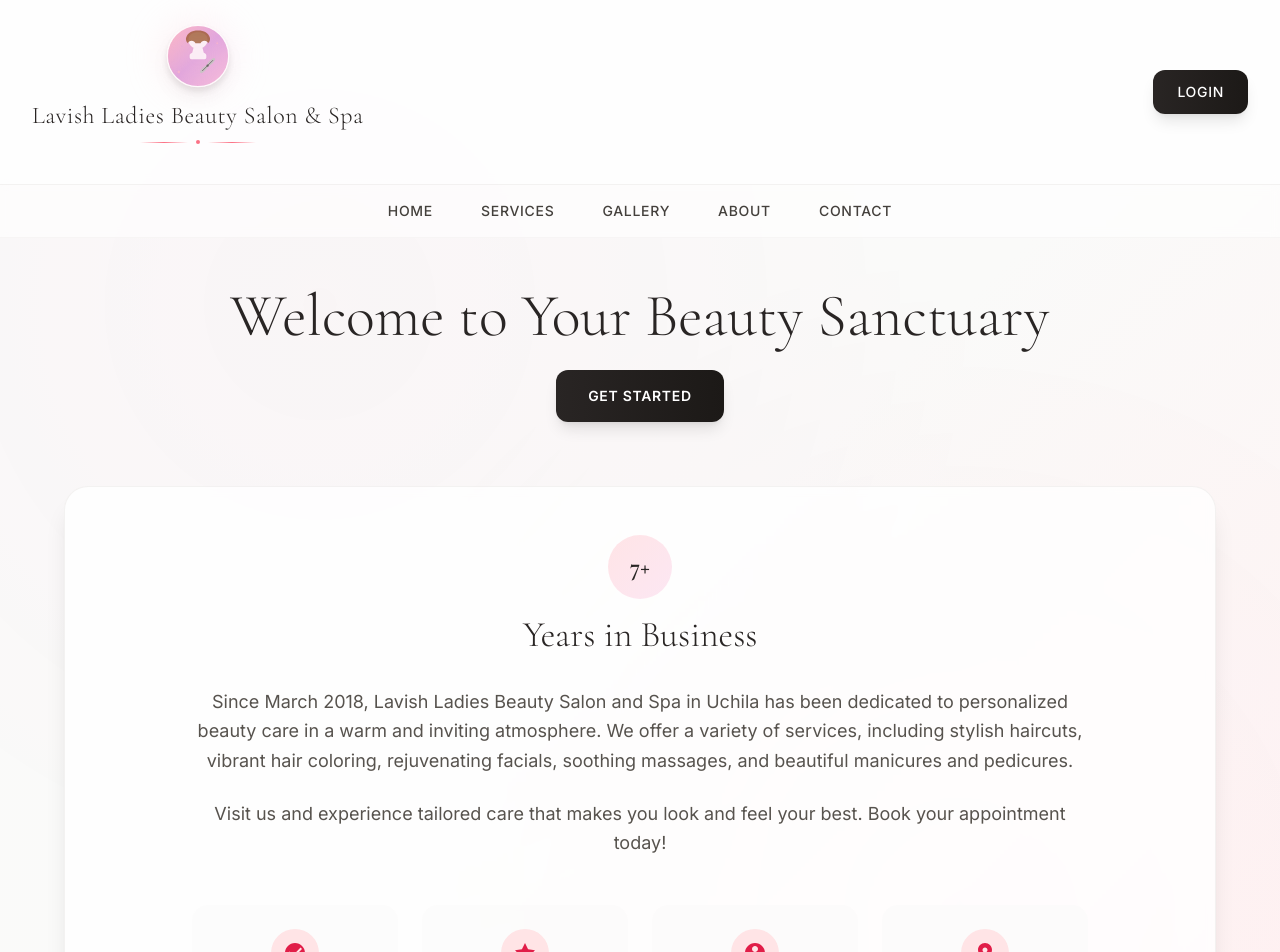
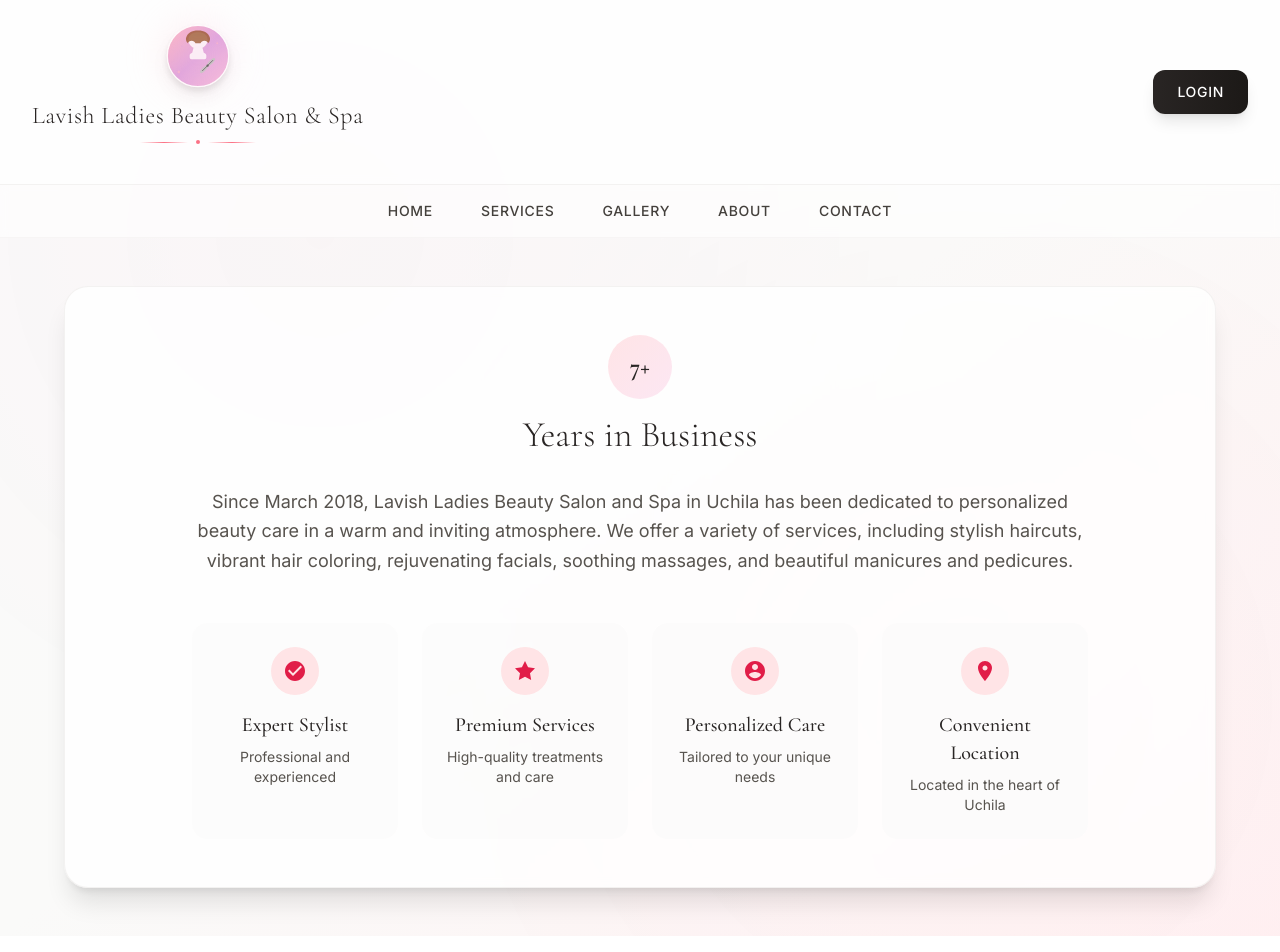
Before and after one commit to KrithikaRaviraj/super-eureka, a React (Create React App) app: page / in a window 1280 px wide. Shown: the top 952 px of the page. Built offline with nearby package versions, Linux system fonts and the light colour scheme.

Commit message:
Enhance Welcome component to retrieve user name and email from localStorage session for improved user experience

```diff
--- a/src/App.js
+++ b/src/App.js
@@ -392,19 +392,6 @@ function AppContent({ modal, setModal, sidebarOpen, setSidebarOpen }) {
 
             <main className="relative z-10 py-12 px-4">
               <div className="max-w-6xl mx-auto">
-                {/* Hero Section */}
-                <div className="text-center mb-16">
-                  <h1 className="font-serif text-4xl sm:text-5xl lg:text-6xl font-light text-stone-800 mb-6 leading-tight">
-                    Welcome to Your Beauty Sanctuary
-                  </h1>
-                  <button
-                    onClick={() => isLoggedIn ? navigate('/welcome', { state: userInfo }) : setModal("signin")}
-                    className="bg-gradient-to-r from-stone-800 to-stone-900 hover:from-stone-900 hover:to-black text-white font-sans font-semibold py-4 px-8 rounded-xl transition-all duration-300 text-sm uppercase tracking-wider shadow-lg hover:shadow-xl transform hover:scale-105"
-                  >
-                    {isLoggedIn ? 'Go to Dashboard' : 'Get Started'}
-                  </button>
-                </div>
-
                 {/* About Section */}
                 <div className="bg-white/80 backdrop-blur-sm rounded-3xl shadow-xl p-8 sm:p-12 border border-stone-200/50">
                   <div className="text-center mb-8">
@@ -418,9 +405,6 @@ function AppContent({ modal, setModal, sidebarOpen, setSidebarOpen }) {
                     <p className="font-sans text-lg text-stone-600 leading-relaxed mb-6">
                       Since March 2018, Lavish Ladies Beauty Salon and Spa in Uchila has been dedicated to personalized beauty care in a warm and inviting atmosphere. We offer a variety of services, including stylish haircuts, vibrant hair coloring, rejuvenating facials, soothing massages, and beautiful manicures and pedicures.
                     </p>
-                    <p className="font-sans text-lg text-stone-600 leading-relaxed mb-8">
-                      Visit us and experience tailored care that makes you look and feel your best. Book your appointment today!
-                    </p>
 
                     <div className="grid grid-cols-1 sm:grid-cols-2 lg:grid-cols-4 gap-6 mt-12">
                       <div className="text-center p-6 bg-stone-50/50 rounded-2xl">
@@ -429,8 +413,8 @@ function AppContent({ modal, setModal, sidebarOpen, setSidebarOpen }) {
                             <path d="M12 2C6.48 2 2 6.48 2 12s4.48 10 10 10 10-4.48 10-10S17.52 2 12 2zm-2 15l-5-5 1.41-1.41L10 14.17l7.59-7.59L19 8l-9 9z"/>
                           </svg>
                         </div>
-                        <h3 className="font-serif text-xl font-medium text-stone-800 mb-2">Expert Stylists</h3>
-                        <p className="font-sans text-sm text-stone-600">Professional and experienced team</p>
+                        <h3 className="font-serif text-xl font-medium text-stone-800 mb-2">Expert Stylist</h3>
+                        <p className="font-sans text-sm text-stone-600">Professional and experienced</p>
                       </div>
 
                       <div className="text-center p-6 bg-stone-50/50 rounded-2xl">
--- a/src/Welcome.js
+++ b/src/Welcome.js
@@ -37,6 +37,18 @@ export default function Welcome() {
 
   // Fetch user data on mount
   useEffect(() => {
+    // First, try to get name from localStorage session
+    const userSession = localStorage.getItem('userSession');
+    if (userSession) {
+      const session = JSON.parse(userSession);
+      if (session.name && session.name !== 'Client') {
+        setName(session.name);
+      }
+      if (session.email) {
+        setEmail(session.email);
+      }
+    }
+
     async function fetchUser() {
       try {
         let queryParam = '';
```
